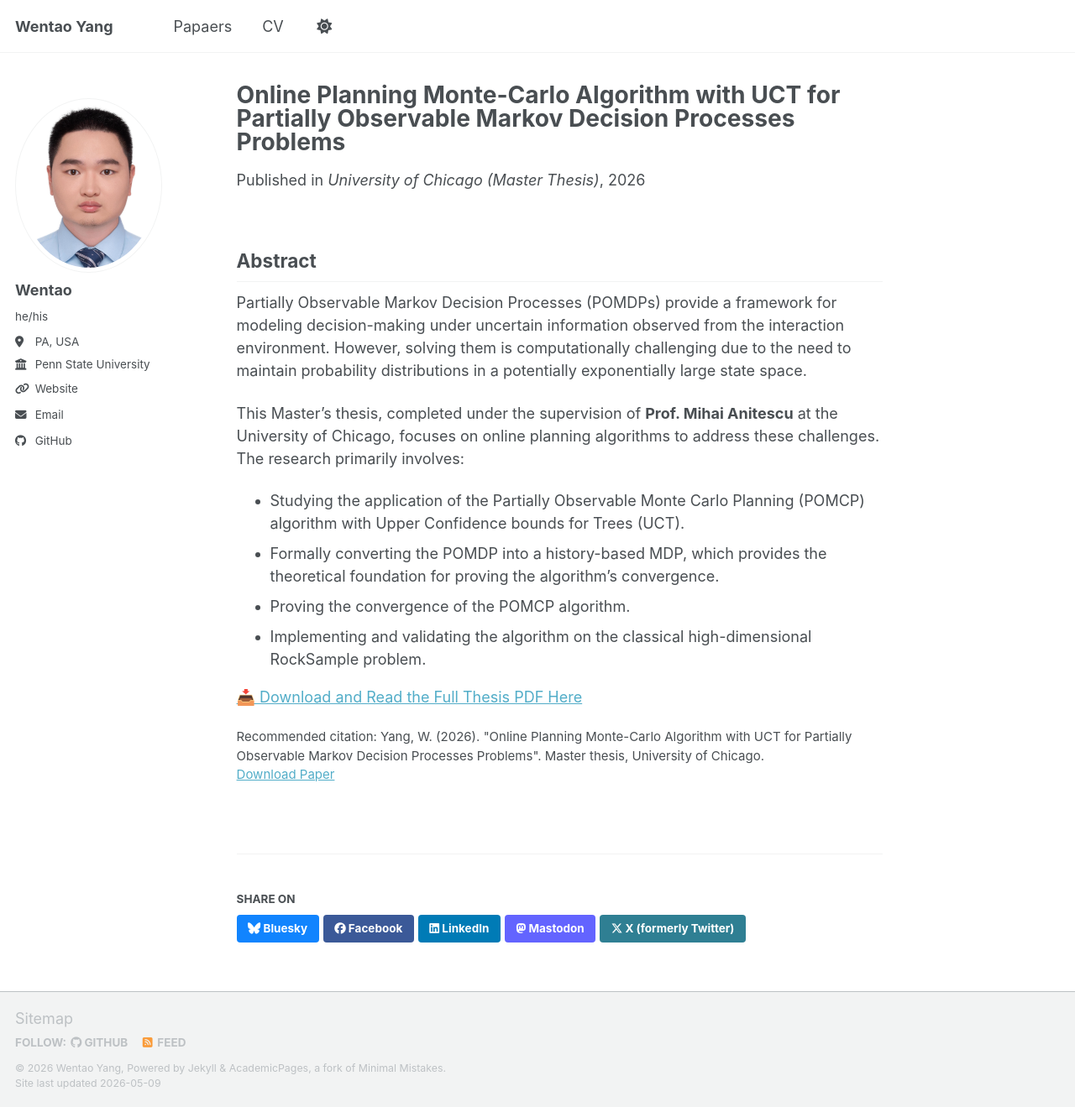
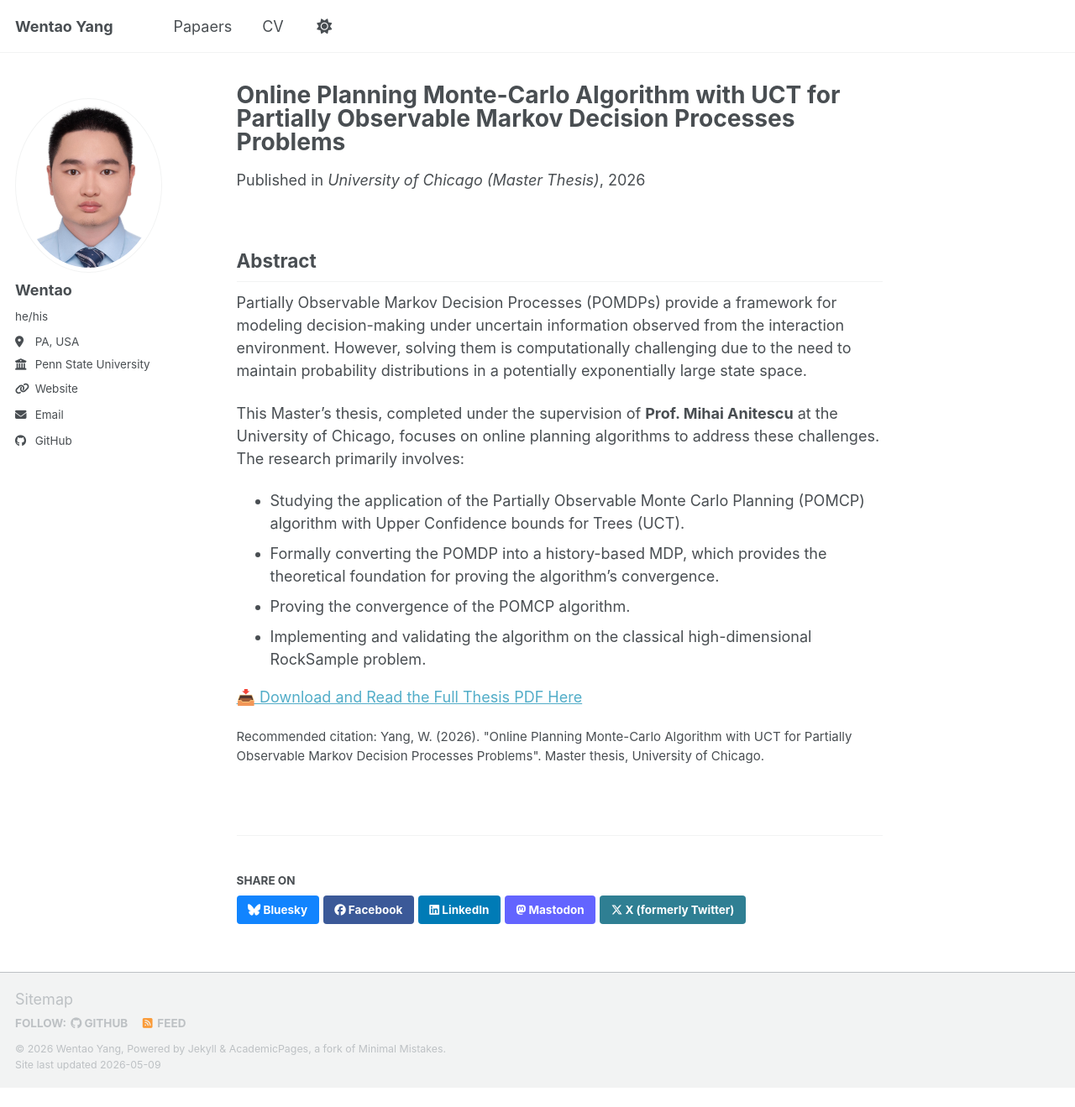
Before and after one commit to liliyawanttosleep/liliyawanttosleep.github.io, a Jekyll site: the page built from _publications/2026-02-14-pomdp-thesis.md, in a window 1280 px wide and 1319 px high. Shown: the whole window at 84% size. Built offline with Jekyll 4.4.1, drawn with Linux system fonts in a browser that asks for light colours; a script bundle is joined from its source files by our own code; library files that are not in the unit come from our copies.

Commit message:
Update 2026-02-14-pomdp-thesis.md

```diff
--- a/_publications/2026-02-14-pomdp-thesis.md
+++ b/_publications/2026-02-14-pomdp-thesis.md
@@ -6,7 +6,6 @@ permalink: /publication/2024-05-01-pomdp-thesis
 excerpt: 'This thesis studies the application of Partially Observable Monte Carlo Planning (POMCP) with UCT, converts it into a history MDP problem, proves its convergence, and implements it on the classical Rock Sample problem.'
 date: 2026-02-10
 venue: 'University of Chicago (Master Thesis)'
-paperurl: '/files/paper/pomdp_thesis.pdf'
 citation: 'Yang, W. (2026). &quot;Online Planning Monte-Carlo Algorithm with UCT for Partially Observable Markov Decision Processes Problems&quot;. Master thesis, University of Chicago.'
 ---
 
```
